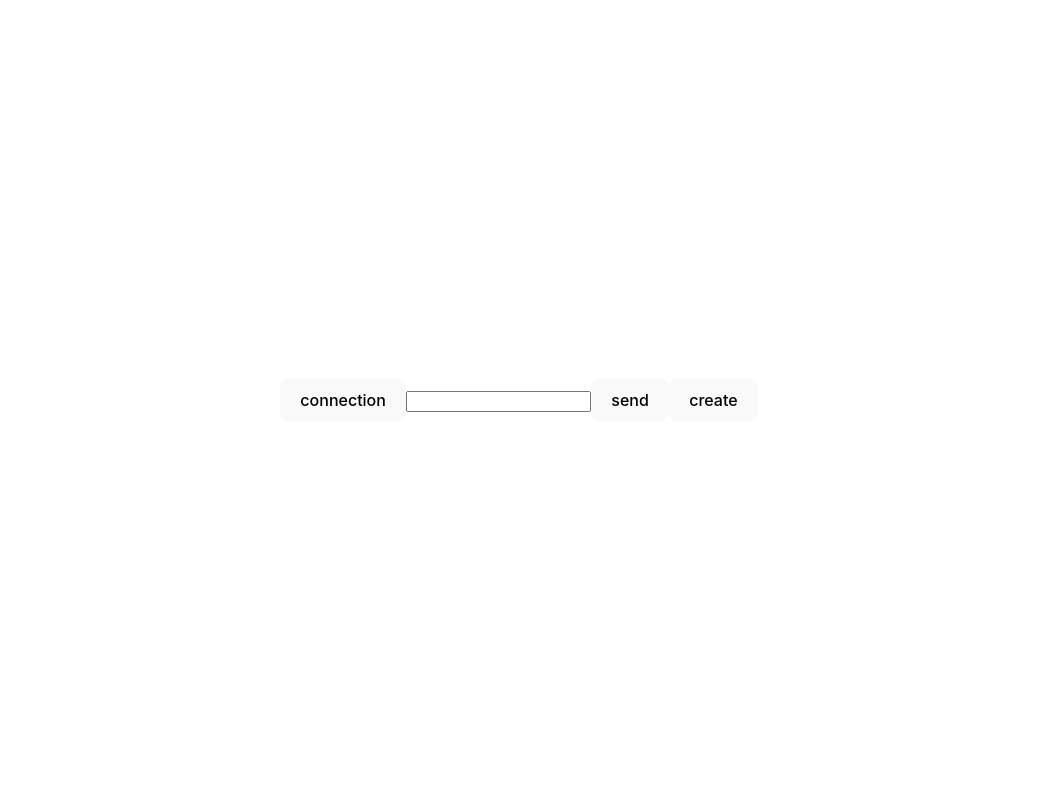
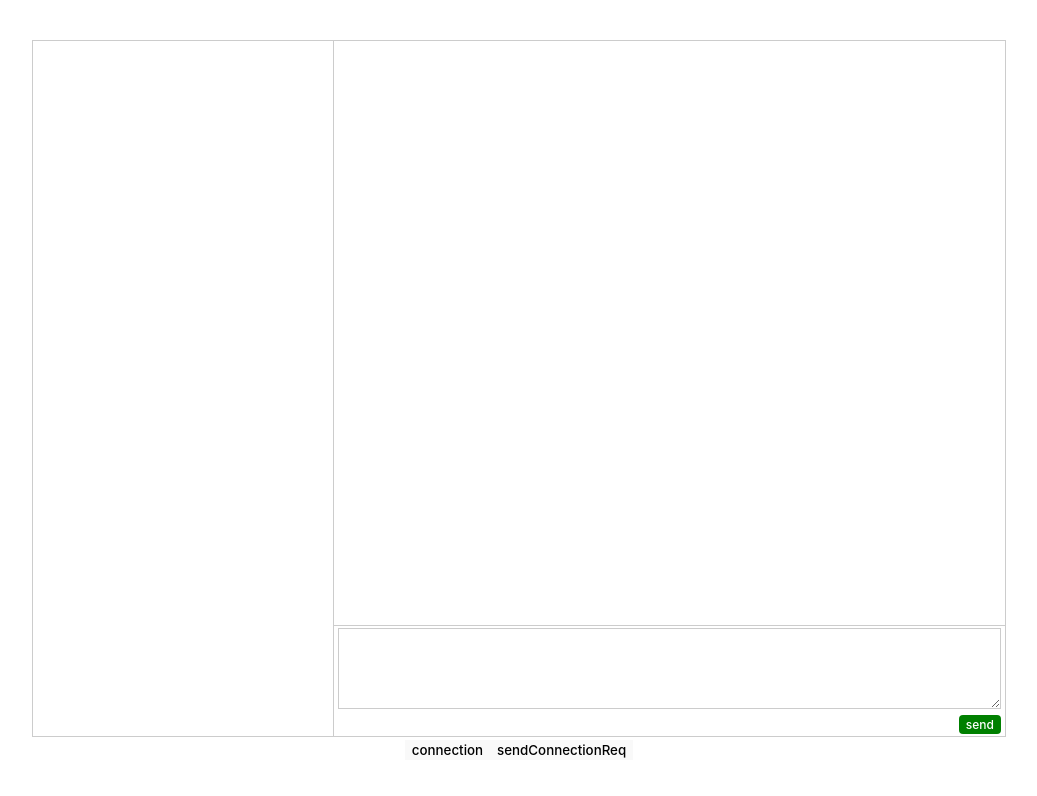
Before and after one commit to CraRospo/web-rtc, a Vue app: page / in a window 1280 px wide. Shown: the top 796 px of the page, without its empty margins (121-1158 px from the left). Built offline with nearby package versions, Linux system fonts and the light colour scheme.

Commit message:
添加界面

```diff
--- a/package.json
+++ b/package.json
@@ -13,6 +13,7 @@
   },
   "devDependencies": {
     "@vitejs/plugin-vue": "^4.1.0",
+    "less": "^4.1.3",
     "vite": "^4.2.0"
   }
 }
--- a/src/App.vue
+++ b/src/App.vue
@@ -1,38 +1,137 @@
 <script setup>
-import { ref } from 'vue'
+import { ref, watch, nextTick } from 'vue'
+import MsgComp from './components/MsgComp.vue'
+import GroupList from './components/GroupList.vue'
+import ConnectionTips from './components/ConnectionTips.vue'
+import CurrentConnection from './components/CurrentConnection.vue'
+
   let wsInstance = null
   let connection = null
   let dataChannel = null
 
   const msg = ref('')
+  const msgList = ref([])
+  const groupListRef = ref()
+  const wrapperRef = ref()
+  const screenRef = ref()
 
+  watch(
+    msgList,
+    () => {
+      console.log(12313)
+      nextTick(() => {
+        let height = wrapperRef.value.offsetHeight
+        screenRef.value.scrollTo({
+          top: height,
+          behavior: "smooth"
+        })
+      })
+    }
+  )
+
+  // ws信道服务转发处理
+  const handleWsMsg = async (e) => {
+    const { type, data } = JSON.parse(e.data)
+
+    switch (type) {
+      case 'offer':
+        await createAnswer(data)
+        break;
+      case 'answer':
+        await receiveAnswer(data)
+        break;
+      case 'system':
+        msgList.value.push({ type, data })
+        groupListRef.value.getGroupList()
+        break;
+      case 'media':
+        console.log(`its a media channel req!`)
+        break;
+      case 'connect':
+        renderChannelReq(data)
+        break;
+      case 'accept':
+        create()
+        console.log('connection create!')
+        break;
+      case 'denied':
+        console.log('connection denied!')
+        console.log(connection)
+        console.log(dataChannel)
+        break;
+      default:
+        break;
+    }
+  }
+
+  // 请求弹窗
+  const connectionTipsRef = ref()
+  const renderChannelReq = (data) => {
+    connectionTipsRef.value.show(data.reqName)
+  }
+
+  // 发送web-rtc连接请求
+  const sendConnectionReq = (target) => {
+    wsInstance.send(JSON.stringify({
+      type: 'connect',
+      data: target
+    }))
+  }
+
+  // 拒绝连接请求
+  const handleChannelDenied = () => {
+    wsInstance.send(JSON.stringify({
+      type: 'denied'
+    }))
+  }
+
+  // 同意链接请求
+  const handleChannelAccept = () => {
+    wsInstance.send(JSON.stringify({
+      type: 'accept'
+    }))
+
+    // 接收方初始化连接
+    receive()
+  }
+
+  const CurrentConnectionRef = ref()
+  // 信道打开回调
   const handleChannelOpen = () => {
     console.log('channel open')
+    CurrentConnectionRef.value.show()
   }
 
+  // 信道关闭回调
   const handleChannelClose = () => {
     console.log('channel close')
   }
 
+  // 主动关闭信道
+  const onChannelClose = () => {
+    console.log('close channel by user')
+    dataChannel.close()
+  }
+
+  // 信道消息接受回调
   const handleChannelMessage = (e) => {
     console.log('Message receive!')
     console.log(e.data)
+
+    msgList.value.push({
+      type: 'text',
+      data: {
+        self: false,
+        name: '密友',
+        msg: e.data
       }
-
-  // ws信道服务转发处理
-  const handleWsMsg = async (e) => {
-    const { type, data } = JSON.parse(e.data)
-    if (type === 'offer') {
-      await createAnswer(data)
-    } else if (type === 'answer') {
-      await receiveAnswer(data)
-    } else if (type === 'system') {
-      console.log(`system msg: ${data.msg}`)
-    }
+    })
   }
 
   // 发起信道创建
   const create = () => {
+    connection = new RTCPeerConnection()
+
     dataChannel = connection.createDataChannel('arthur')
     console.log('创建信道')
 
@@ -43,20 +142,8 @@ import { ref } from 'vue'
     createOffer()
   }
 
-  // 发送信道消息
-  const send = () => {
-    console.log(msg.value)
-    const message = msg.value
-    dataChannel.send(message)
-    // wsInstance.send(JSON.stringify({
-
-    //   type: 'text',
-    //   data: message
-    // }))
-  }
-
-  // 链接ws 创建rtc-connection
-  const handleWsOpen = () => {
+  // 接收方信道创建
+  const receive = () => {
     connection = new RTCPeerConnection()
 
     connection.ondatachannel = (e) => {
@@ -67,6 +154,32 @@ import { ref } from 'vue'
       dataChannel.onopen = handleChannelOpen
       dataChannel.onclose = handleChannelClose
     }
+  }
+
+  // 发送信道消息
+  const send = () => {
+    const message = msg.value
+
+    if (!message) return
+    // 发送消息
+    dataChannel.send(message)
+
+    // push当前消息
+    msgList.value.push({
+      type: 'text',
+      data: {
+        self: true,
+        msg: message
+      }
+    })
+
+    // 清除输入框
+    msg.value = ''
+  }
+
+  // 链接ws
+  const handleWsOpen = () => {
+
   }
 
   // 发起ws验证
@@ -93,17 +206,11 @@ import { ref } from 'vue'
     }
   }
 
-
   const createOffer = async() => {
     const offer = await connection.createOffer()
     console.log('A 创建offer')
     await connection.setLocalDescription(offer)
     console.log('A 将自创建的offer设置为本地描述')
-
-    // wsInstance.send(JSON.stringify({
-    //   type: 'offer',
-    //   data: connection.localDescription
-    // }))
 
     // ICE候选人的本地描述发生改变触发
     // https://developer.mozilla.org/zh-CN/docs/Web/API/RTCPeerConnection/icecandidate_event
@@ -145,10 +252,6 @@ import { ref } from 'vue'
       console.log('B 创建一个应答')
       await connection.setLocalDescription(answer)
       console.log('B 将自创建的应答设置为B自己的本地描述')
-        // wsInstance.send(JSON.stringify({
-        //   type: 'answer',
-        //   data: connection.localDescription
-        // }))
     } catch (error) {
       console.log(error)
     }
@@ -161,16 +264,107 @@ import { ref } from 'vue'
       await connection.setRemoteDescription(answer)
     }
   }
-
 </script>
 
 <template>
+  <div class="main-container">
+
+    <GroupList
+      ref="groupListRef"
+      @connect="(target) => sendConnectionReq(target)"
+    />
+    <ConnectionTips
+      ref="connectionTipsRef"
+      @accept="handleChannelAccept"
+      @denied="handleChannelDenied"
+    />
+    <CurrentConnection
+      ref="CurrentConnectionRef"
+      @close="onChannelClose"
+    />
+    <div class="message">
+      <div ref="screenRef" class="message-container">
+        <div ref="wrapperRef" class="message-wrapper">
+          <MsgComp
+            v-for="(msg, index) in msgList"
+            :msg="msg"
+            :key="index"
+          />
+        </div>
+      </div>
+      <div class="operation">
+        <textarea class="text-input" id="story" name="story" rows="5" v-model="msg" @keyup.enter="send"></textarea>
+        <button class="send-btn" @click="send">send</button>
+      </div>
+    </div>
+
+  </div>
+
   <button @click="connect">connection</button>
-
-  <input type="text" v-model="msg">
-  <button @click="send">send</button>
-  <button @click="create">create</button>
+  <button @click="sendConnectionReq">sendConnectionReq</button>
 </template>
 
-<style scoped>
+<style scoped lang="less">
+.main-container {
+  width: 972px;
+  height: 695px;
+  border: 1px solid #ccc;
+  display: flex;
+  overflow: hidden;
+  position: relative;
+
+  .message {
+    flex: auto;
+    display: flex;
+    flex-direction: column;
+    .message-container {
+      flex: auto;
+      box-sizing: border-box;
+      width: 100%;
+      height: 584px;
+      overflow: auto;
+      &::-webkit-scrollbar-track-piece {
+        background: #d3dce6;
+      }
+
+      &::-webkit-scrollbar {
+        width: 0px;
+        height: 6px;
+      }
+
+      &::-webkit-scrollbar-thumb {
+        background: #99a9bf;
+        border-radius: 20px;
+      }
+    }
+    .operation {
+      border-top: 1px solid #ccc;
+      box-sizing: border-box;
+      flex: none;
+      width: 100%;
+      padding: 2px 4px;
+      .text-input {
+        box-sizing: border-box;
+        width: 100%;
+        padding: 2px 8px;
+        border: 1px solid #ccc;
+        outline: #aaa;
+        &:focus {
+          border-color: #aaa;
+        }
+        &:focus-visible {
+          border-color: #aaa;
+        }
+      }
+      .send-btn {
+        display: block;
+        margin-left: auto;
+        color: #fff;
+        background-color: green;
+        border-radius: 4px;
+        font-size: 12px;
+      }
+    }
+  }
+}
 </style>
--- /dev/null
+++ b/src/components/ConnectionTips.vue
@@ -0,0 +1,86 @@
+<script setup>
+import { ref } from 'vue'
+
+const visible = ref(false)
+const name = ref('')
+
+const emit = defineEmits(['accept', 'denied'])
+const handleReq = (type) => {
+  emit(type)
+  visible.value = false
+}
+
+defineExpose({
+  show(target) {
+    visible.value = true
+    name.value = target
+  }
+})
+
+</script>
+
+<template>
+  <div class="tips-con">
+    <div class="media-req-box" :class="{ 'show-req': visible }">
+      {{ name }} 向您发起了链接请求
+
+      <ul class="req-opt">
+        <li class="accept" @click="handleReq('accept')">
+          接受
+        </li>
+        <li class="denied" @click="handleReq('denied')">
+          拒绝
+        </li>
+      </ul>
+    </div>
+  </div>
+</template>
+
+<style lang="less" scoped>
+.tips-con {
+  width: 300px;
+  position: absolute;
+  bottom: 0;
+  left: 0;
+}
+.media-req-box {
+  box-sizing: border-box;
+  position: absolute;
+  display: flex;
+  flex-direction: column;
+  justify-content: space-between;
+  width: 100%;
+  height: 100px;
+  border: 1px solid #ff0000;
+  bottom: -100px;
+  left: 0;
+  background: #fff;
+  z-index: 2;
+  transition: all ease-in-out .6s;
+  .req-opt {
+    flex: none;
+    width: 100%;
+    height: 40px;
+    display: flex;
+    align-items: center;
+    & > li {
+      & + li {
+        border-left: 1px solid #ccc;
+      }
+      border-top: 1px solid #ccc;
+      height: 100%;
+      line-height: 40px;
+      flex: 1;
+    }
+    .accept {
+      color: green;
+    }
+    .denied {
+      color: #ff0000;
+    }
+  }
+}
+.show-req {
+  bottom: 0;
+}
+</style>
--- /dev/null
+++ b/src/components/CurrentConnection.vue
@@ -0,0 +1,68 @@
+<script setup>
+import { ref } from 'vue'
+
+const visible = ref(false)
+
+const emit = defineEmits(['close'])
+const handleClose = () => {
+  emit('close')
+  visible.value = false
+}
+
+defineExpose({
+  show() {
+    visible.value = true
+  }
+})
+</script>
+
+<template>
+  <div class="channel-tips" :class="{ 'show-tips': visible }">
+    <div class="channel-info">
+      <img class="icon" src="https://placeholder.com/42x42.png" alt="">
+      <img class="icon" src="https://placeholder.com/42x42.png" alt="">
+      <span>channel calling...</span>
+    </div>
+    <button class="close-btn" @click="handleClose">close</button>
+  </div>
+</template>
+
+<style lang="less" scoped>
+
+.channel-tips {
+  position: absolute;
+  box-sizing: border-box;
+  border-top: 1px solid #ccc;
+  width: 300px;
+  padding: 0 12px;
+  height: 60px;
+  display: flex;
+  justify-content: space-around;
+  align-items: center;
+  bottom: -60px;
+  left: 0;
+  gap: 20px;
+}
+.show-tips {
+  bottom: 0;
+}
+.channel-info {
+  display: flex;
+  flex: auto;
+  justify-content: space-around;
+  align-items: center;
+  font-size: 12px;
+  & > img {
+    width: 42px;
+    height: 42px;
+  }
+}
+.close-btn {
+  flex: none;
+  padding: 4px 6px;
+  border-radius: 6px;
+  color: #ff0000;
+  border: 1px solid #ff0000;
+  font-size: 14px;
+}
+</style>
--- /dev/null
+++ b/src/components/GroupList.vue
@@ -0,0 +1,93 @@
+<script setup>
+import { ref } from 'vue'
+
+const group = ref([])
+const current = ref('')
+
+// 获取群列表
+const getGroupList = async () => {
+  const res = await fetch('/api/group',
+    {
+      method: 'GET',
+      headers: {
+        'Content-Type': 'application/json'
+      }
+    }
+  )
+
+  const { code, data } = await res.json()
+  if (code === 0) {
+    group.value = data
+  }
+}
+
+const emit = defineEmits(['connect'])
+const createConnection = () => {
+  emit('connect', current.value)
+}
+
+// 外部调用
+defineExpose({
+  getGroupList() {
+    getGroupList()
+  }
+})
+
+</script>
+
+<template>
+  <div class="group">
+    <ul class="group-list">
+      <li class="group-item" v-for="g in group" :key="g.id" @mouseenter="current = g.id" @mouseleave="current = ''">
+        <img class="icon" :src="g.icon ?? 'https://placeholder.com/28x28.png'" alt="">
+        <p class="name">{{ g.name }}</p>
+        <button class="connect-btn" :class="{ 'btn-show': current === g.id  }" @click="createConnection">connect</button>
+      </li>
+    </ul>
+  </div>
+</template>
+
+<style lang="less" scoped>
+.group {
+  position: relative;
+  flex: none;
+  width: 300px;
+  height: 100%;
+  border-right: 1px solid #ccc;
+}
+.group-list {
+
+  .group-item {
+    flex: none;
+    padding: 6px 8px;
+    display: flex;
+    align-items: center;
+    border-bottom: 1px solid #ccc;
+    gap: 12px;
+    .icon {
+      flex: none;
+      width: 28px;
+      height: 28px;
+    }
+    .name {
+      flex: auto;
+      white-space: nowrap;
+      text-overflow: ellipsis;
+      overflow: hidden;
+      font-size: 14px;
+      text-align: left;
+    }
+  }
+}
+.connect-btn {
+  padding: 4px 8px;
+  opacity: 0;
+  transition: all ease-in-out .2s;
+  border-radius: 4px;
+  border: 1px solid #ccc;
+  color: #666;
+}
+.btn-show {
+  opacity: 1;
+}
+</style>
--- /dev/null
+++ b/src/components/MsgComp.vue
@@ -0,0 +1,62 @@
+<script setup>
+const props = defineProps({
+  msg: {}
+})
+
+const { type, data = {} } = props.msg
+const { msg, name, self } = data
+
+</script>
+
+<template>
+  <div
+    class="msg-container"
+    :class="{ 'self-msg': self }"
+  >
+    <div
+      v-if="type !== 'system' && !self"
+      class="contact-name"
+    >
+      {{ name }}
+    </div>
+    <div
+      class="msg-box"
+      :class="{ 'system-msg': type === 'system' }"
+    >
+      {{ msg }}
+    </div>
+  </div>
+</template>
+
+<style lang="less">
+.msg-container {
+  padding: 6px 10px;
+  display: flex;
+  flex-direction: column;
+  align-items: flex-start;
+}
+.msg-container.self-msg {
+  align-items: flex-end;
+}
+.contact-name {
+  font-size: 14px;
+  color: #ccc;
+}
+.msg-box {
+  max-width: 80%;
+  padding: 4px 12px;
+  border: 1px solid #ccc;
+  border-radius: 6px;
+  font-size: 16px;
+  color: #333;
+  text-align: left;
+}
+.system-msg {
+  padding: 0 4px;
+  margin: 0 auto;
+  font-size: 12px;
+  color: #fff;
+  border-radius: 2px;
+  background: #ccc;
+}
+</style>
--- a/src/style.css
+++ b/src/style.css
@@ -46,10 +46,7 @@ h1 {
 }
 
 button {
-  border-radius: 8px;
   border: 1px solid transparent;
-  padding: 0.6em 1.2em;
-  font-size: 1em;
   font-weight: 500;
   font-family: inherit;
   background-color: #1a1a1a;
@@ -87,3 +84,12 @@ button:focus-visible {
     background-color: #f9f9f9;
   }
 }
+
+ul {
+  margin: 0;
+  padding: 0;
+  list-style: none;
+}
+p {
+  margin: 0;
+}
```
Also changed, not shown: 1 other file (tests, documents, lock files or other folders). Lines whose indentation alone changed are shown as unchanged.
